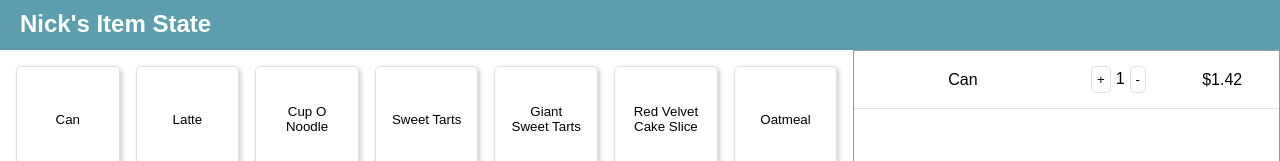
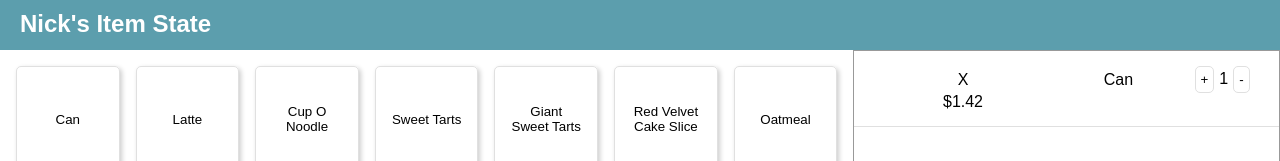
Before and after one commit to krames12/state-practice-in-react, a React (Create React App) app: page / in a window 1280 px wide. Both pictures are taken after a click on the button "Can". Shown: the top 161 px of the page. Built offline with nearby package versions, Linux system fonts and the light colour scheme.

Commit message:
now able to remove items from checkout entirely. needs styling

```diff
--- a/src/CheckoutContext.js
+++ b/src/CheckoutContext.js
@@ -77,6 +77,16 @@ class CheckoutProvider extends Component {
         this.setState({ cartItems: revisedCart });
       }
 
+      removeItem = (item) => {
+          let revisedCart = this.state.cartItems.filter( (cartItem) => {
+            if(cartItem.id != item.id) {
+                return cartItem;
+            }
+          });
+
+          this.setState({ cartItems: revisedCart });
+      }
+
     render() {
         return(
             <Provider value={{
@@ -85,6 +95,7 @@ class CheckoutProvider extends Component {
                     addItem: this.addItem,
                     qtyIncrement: this.qtyIncrement,
                     qtyDecrement: this.qtyDecrement,
+                    removeItem: this.removeItem,
                 }
             }}>
                 {this.props.children}
--- a/src/CheckoutItem.js
+++ b/src/CheckoutItem.js
@@ -13,6 +13,9 @@ class CheckoutItem extends Component {
                 { ({ actions }) => (
 
                     <div className="checkout-item-container">
+                        <div
+                            onClick={ () => actions.removeItem(this.props) }
+                        >X</div>
                         <div className="checkout-name">
                             {this.props.name}
                         </div>
```
